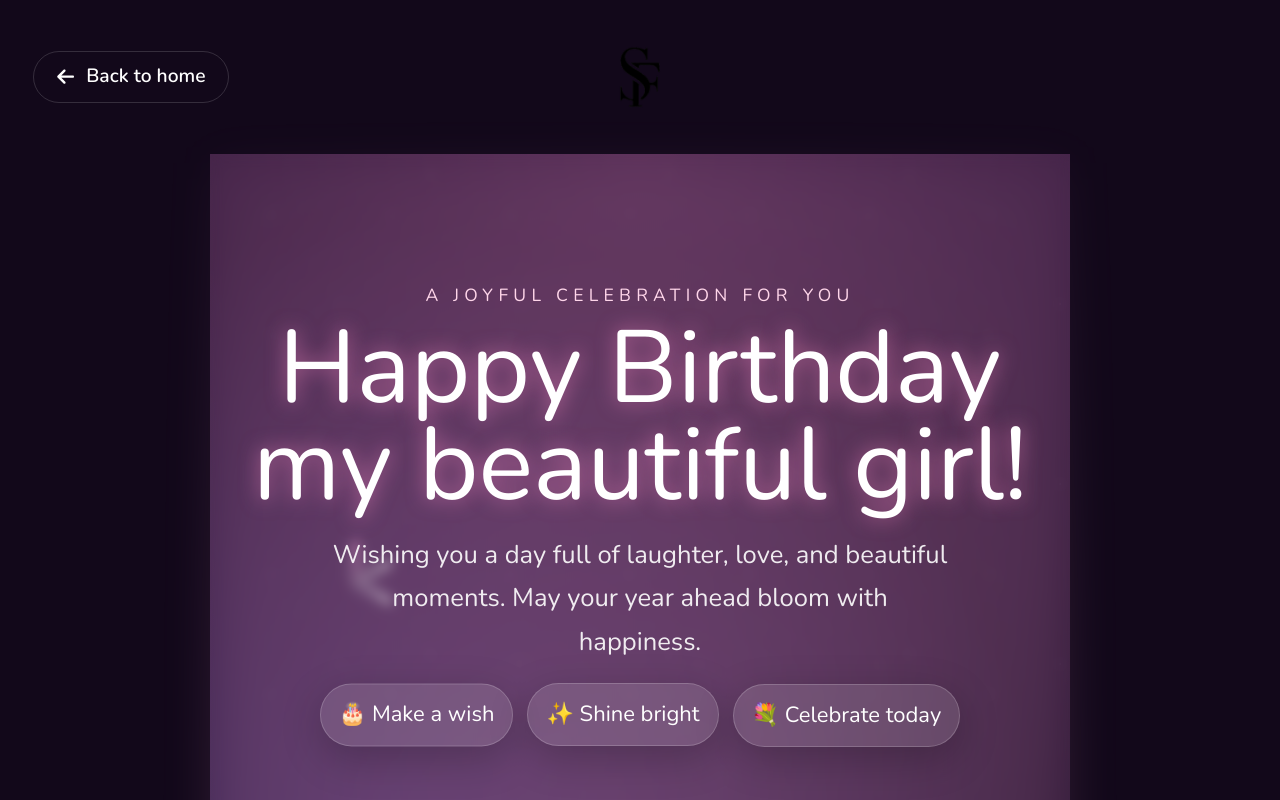
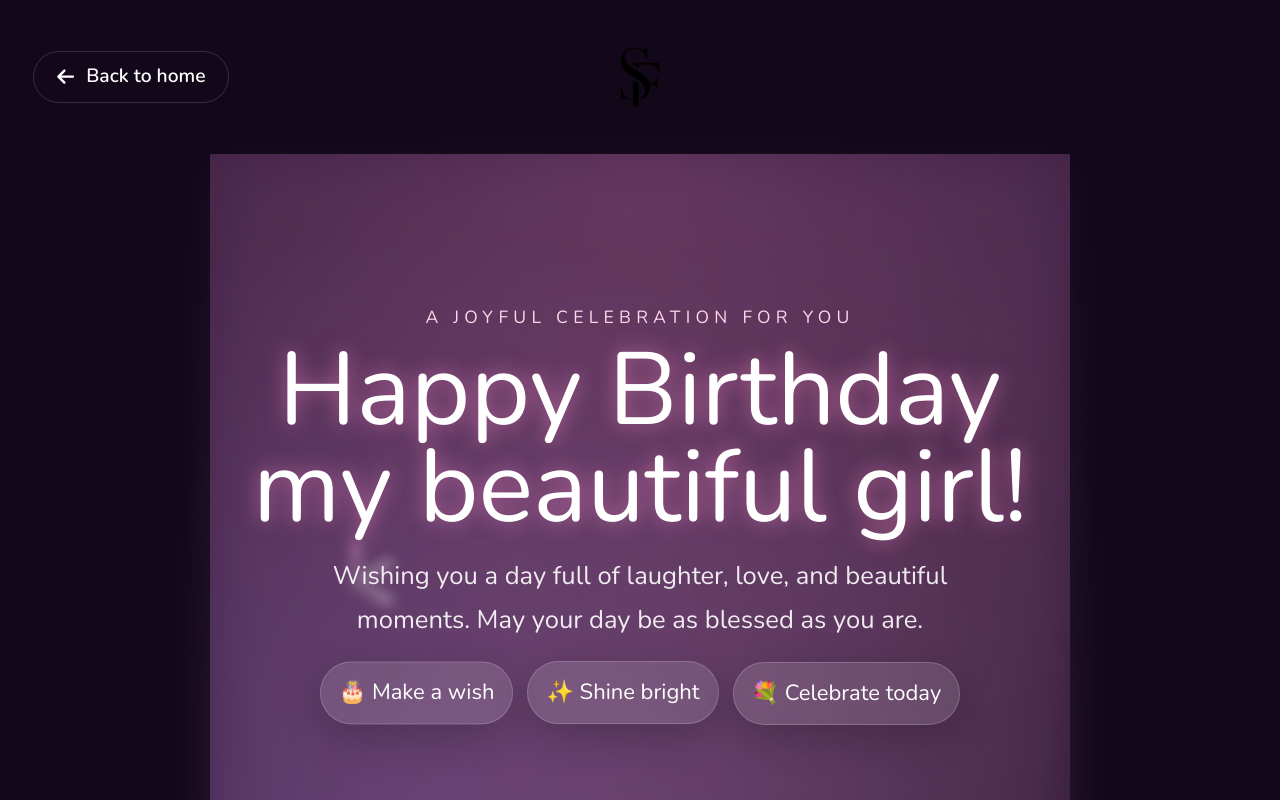
Before and after one commit to SF-08/scottfuller.dev, a Next.js app: page /maddie in a window 1280 px wide. Shown: the top 800 px of the page. Built offline with nearby package versions, Linux system fonts and the light colour scheme.

Commit message:
hopefully fixed

```diff
--- a/app/maddie/page.tsx
+++ b/app/maddie/page.tsx
@@ -16,7 +16,15 @@ const fireworks = Array.from({ length: 8 }, (_, i) => ({
 	size: 120 + (i % 3) * 30,
 }));
 
+const memoryImages = [
+	{ title: "More moments", src: "/maddie/IMG_5224.JPEG", alt: "Description of image 1" },
+	{ title: "Little reasons you're loved", src: "/maddie/IMG_5307.JPEG", alt: "Description of image 2" },
+	{ title: "Keep going forever", src: "/maddie/IMG_5199.JPEG", alt: "Description of image 3" },
+];
+
 export default function Page() {
+	const [images, setImages] = React.useState(memoryImages);
+
 	return (
 		<main className="birthday-scene">
 			<div className="sky glow" />
@@ -47,7 +55,7 @@ export default function Page() {
 				<h1>Happy Birthday my beautiful girl!</h1>
 				<p className="message">
 					Wishing you a day full of laughter, love, and beautiful moments.
-					May your year ahead bloom with happiness.
+					May your day be as blessed as you are.
 				</p>
 
 				<div className="cards">
```
